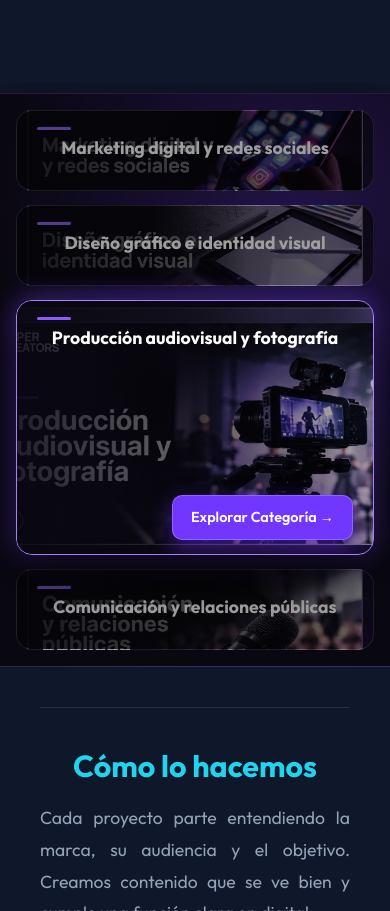
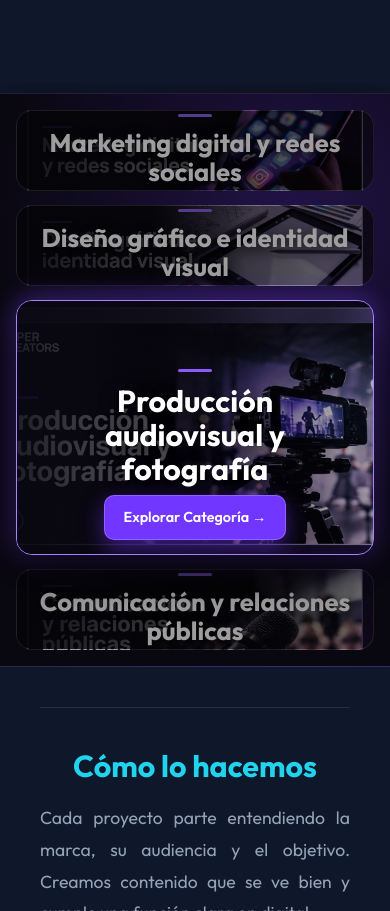
Before and after one commit to suniagajoberland/roxely, a plain HTML site: page index.html in a window 390 px wide. Shown: the part 1103-2014 px from the top of the page. Drawn offline with nearby package versions, Linux system fonts and the light colour scheme.

Commit message:
Ajusta submenú y títulos de categorías en responsive

```diff
--- a/assets/css/styles.css
+++ b/assets/css/styles.css
@@ -1823,6 +1823,20 @@ main p[class] {
     padding: 16px 0;
   }
 
+  .uc-nav {
+    flex-wrap: wrap;
+    gap: 12px;
+    padding: 14px var(--uc-pad);
+  }
+
+  .uc-menu {
+    width: 100%;
+  }
+
+  .uc-servicios-lista {
+    display: none !important;
+  }
+
   .uc-gallery {
     flex-direction: column;
     height: 540px;
@@ -1834,18 +1848,33 @@ main p[class] {
   }
 
   .uc-card-content {
-    justify-content: flex-start;
-    padding: 16px 20px;
+    justify-content: center;
+    align-items: center;
+    padding: 20px;
+    text-align: center;
   }
 
   .uc-accent-bar {
-    margin-bottom: 8px;
+    margin-bottom: 12px;
+  }
+
+  .uc-card-title {
+    font-size: clamp(1.6rem, 6vw, 2.6rem);
+    color: #fff;
+    text-align: center;
+    text-shadow: 0 3px 14px rgba(0, 0, 0, 0.9);
   }
 
   .uc-card-actions {
     bottom: 14px;
     left: 20px;
     right: 20px;
+    justify-content: center;
+  }
+
+  .uc-card.is-active .uc-card-title {
+    font-size: clamp(1.9rem, 7vw, 3.1rem);
+    text-shadow: 0 4px 18px rgba(0, 0, 0, 0.95);
   }
 }
 
```
